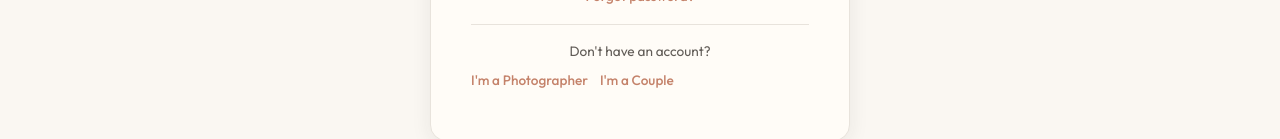
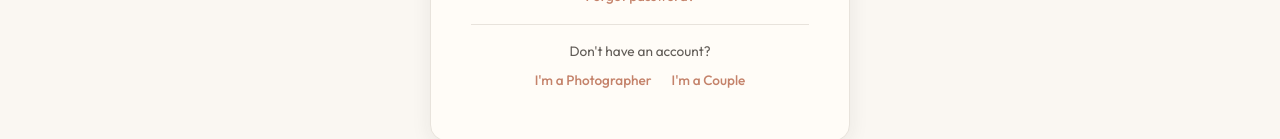
Before and after one commit to wed-chem/wed-chem, a Vue app: page /login in a window 1280 px wide. Shown: the part 688-827 px from the top of the page. Built offline with nearby package versions, Linux system fonts and the light colour scheme; no server answers.

Commit message:
login: center photographer/couple signup links

```diff
--- a/src/views/Auth/LoginPage.vue
+++ b/src/views/Auth/LoginPage.vue
@@ -21,7 +21,7 @@
         <router-link to="/reset-password" class="auth-link">Forgot password?</router-link>
         <div class="auth-divider"></div>
         <div>Don't have an account?</div>
-        <div style="display:flex;gap:12px;margin-top:8px;">
+        <div style="display:flex;gap:20px;margin-top:8px;justify-content:center;">
           <router-link to="/signup/photographer" class="auth-link">I'm a Photographer</router-link>
           <router-link to="/signup/couple" class="auth-link">I'm a Couple</router-link>
         </div>
```
